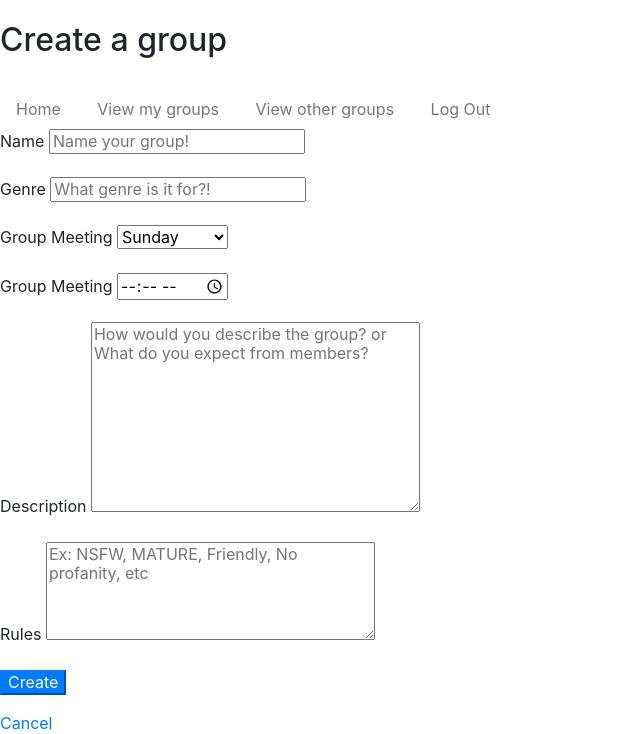
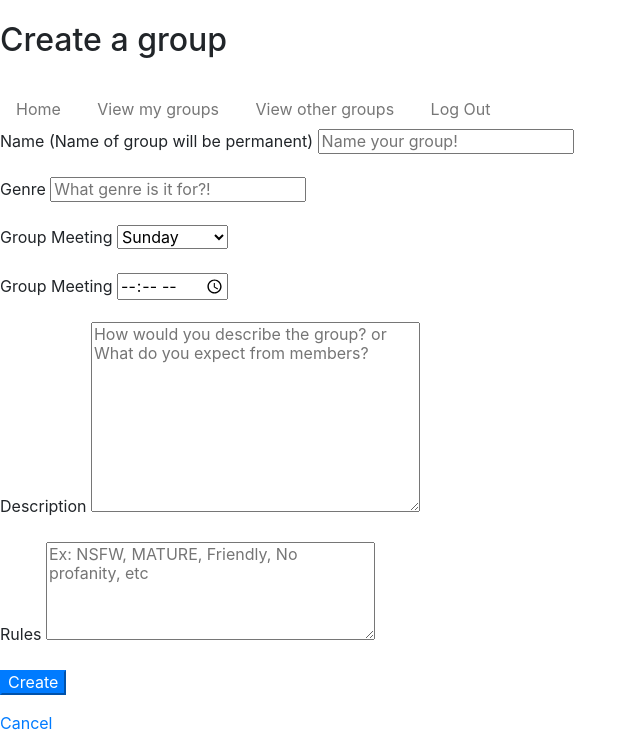
Before and after one commit to carlitos-206/group_project_dojo_2021, a Django app: template musicSite/musicAPP/templates/create.html in a window 1280 px wide. Shown: the top 734 px of the page, without its empty margins (0-640 px from the left). Run offline with Django 3.2, Linux system fonts and the light colour scheme; the template is opened without the code that fills it: values that come from a table or form of the project are taken from there, others are empty; data comes from the database, SQL or seed files in the repository; some libraries are stand-ins or nearby versions.

Commit message:
Update create.html

```diff
--- a/musicSite/musicAPP/templates/create.html
+++ b/musicSite/musicAPP/templates/create.html
@@ -38,7 +38,7 @@
         <form action="/create" method="POST">
             {% csrf_token %}
             <div class="form-group">
-                <label for="group_name">Name</label>
+                <label for="group_name">Name (Name of group will be permanent)</label>
                 <input type="text" name="name" placeholder="Name your group!">
             </div>
             <div class="form-group">
```
